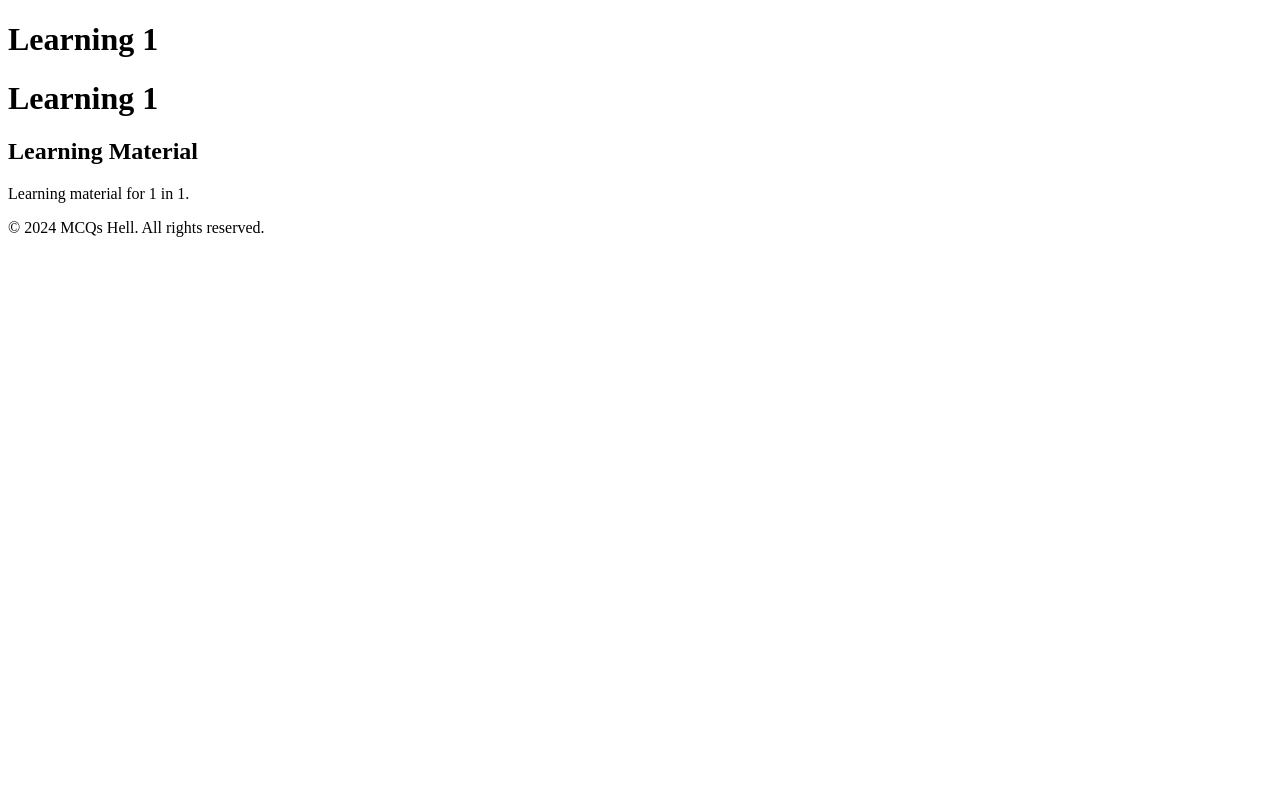
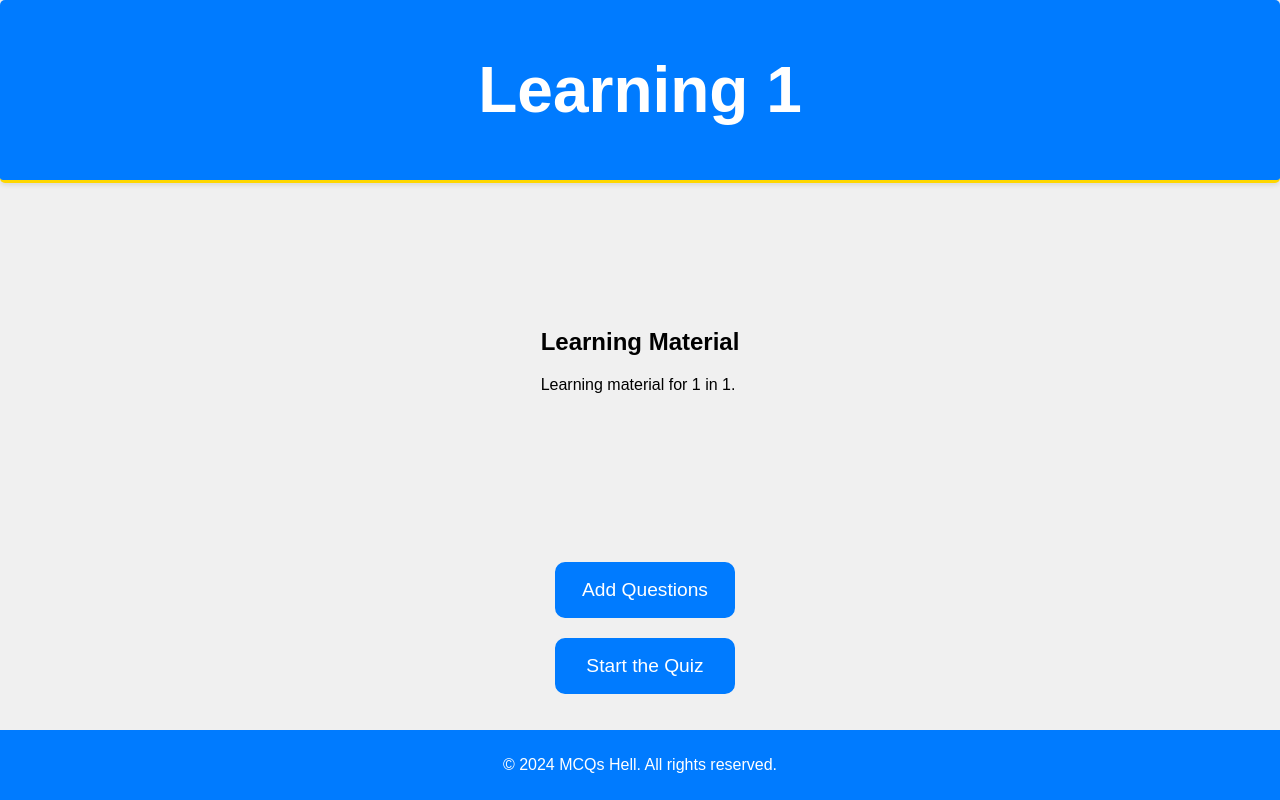
Before and after one commit to chetanmachhi/educational-website, a Flask app: page /1/1 in a window 1280 px wide. Run offline with Flask 3, Linux system fonts and the light colour scheme.

Commit message:
added css style for the home page improved get quiz logic to handle page number still needs an update

```diff
--- a/app.py
+++ b/app.py
@@ -4,24 +4,54 @@ from datetime import datetime
 
 app = Flask(__name__)
 
-# Database connection function
-def get_db_connection():
-    conn = sqlite3.connect('data.db')  # Connect to your SQLite database
-    conn.row_factory = sqlite3.Row  # Allows for accessing columns by name
-    return conn
+@app.route('/')
+def index():
+    subjects = ["Gujarati", "English", "Maths"]
+    return render_template('index.html', header_title="MCQs Hell", subjects=subjects)
 
-# Your existing routes
-#@app.route("//", methods=["GET"])
-#def main():
-#    return render_template("index.html")
+@app.route('/<subject>')
+def subject_page(subject):
 
-#@app.route("/gujarati", methods=["GET"])
-#def gujarati():
- #   return render_template("gujarati/index_gujarati.html")
+    topics = {
+        "gujarati": ["Samas", "Alankar", "Chhand"],
+        "english": ["Grammar", "Literature", "Comprehension"],
+        "maths": ["Algebra", "Geometry", "Calculus"]
+                }
 
-#@app.route("/gujarati/samas", methods=["GET"])
-#def samas():
-#    return render_template("gujarati/samas/samas_index.html")
+    topic_list = topics.get(subject.lower(), [])
+    return render_template('subject.html',
+                           title=f"{subject.capitalize()} Topics",
+                           header_title=f"{subject.capitalize()} MCQs",
+                           topics=topic_list,
+                           subject=subject.lower())
+
+# Route for a topic page
+@app.route('/<subject>/<topic>')
+def topic_page(subject, topic):
+    subtopics = {
+        "samas": ["Subtopic1", "Subtopic2"],
+        "alankar": ["Subtopic3", "Subtopic4"],
+        "chhand": ["Subtopic5", "Subtopic6"]
+    }
+
+    # Check if the topic has subtopics
+    subtopic_list = subtopics.get(topic.lower(), [])
+
+    if subtopic_list:
+        return render_template('topic.html',
+                               title=f"{topic.capitalize()} - {subject.capitalize()}",
+                               header_title=f"{topic.capitalize()} Subtopics",
+                               subtopics=subtopic_list,
+                               subject=subject.lower(),
+                               topic=topic)
+    else:
+        learning_material = f"Learning material for {topic} in {subject}."
+        return render_template('learning.html',
+                               title=f"{topic.capitalize()} - {subject.capitalize()}",
+                               header_title=f"Learning {topic.capitalize()}",
+                               content=learning_material,
+                               subject=subject.lower(),
+                               topic=topic)
 
 @app.route('/add_question', methods=['GET', 'POST'])
 def add_question():
@@ -128,9 +158,8 @@ def get_quiz(subject=None, topic=None, subtopic=None):
     offset = (page - 1) * limit
 
     conn = get_db_connection()
-    print('subject:',subject,'topic:', topic,'subtopic:', subtopic)
+
     if subject is None:
-        # Scenario 4: No subject, topic, or subtopic (show all questions)
         questions = conn.execute('''
             SELECT id, question, option1, option2, option3, answer
             FROM questions
@@ -140,7 +169,6 @@ def get_quiz(subject=None, topic=None, subtopic=None):
         total_questions = conn.execute('SELECT COUNT(*) FROM questions').fetchone()[0]
 
     elif topic is None:
-        # Scenario 1: Only subject (show all questions for the subject)
         questions = conn.execute('''
             SELECT id, question, option1, option2, option3, answer
             FROM questions
@@ -151,7 +179,6 @@ def get_quiz(subject=None, topic=None, subtopic=None):
         total_questions = conn.execute('SELECT COUNT(*) FROM questions WHERE subject_id = (SELECT id FROM subjects WHERE subject_name = ?) ', (subject,)).fetchone()[0]
 
     elif subtopic is None:
-        # Scenario 2: Subject and topic (show questions for the topic)
         questions = conn.execute('''
             SELECT id, question, option1, option2, option3, answer
             FROM questions
@@ -163,7 +190,6 @@ def get_quiz(subject=None, topic=None, subtopic=None):
         total_questions = conn.execute('SELECT COUNT(*) FROM questions WHERE subject_id = (SELECT id FROM subjects WHERE LOWER(subject_name) = ?) AND topic_id = (SELECT id FROM topics WHERE LOWER(topic_name) = ?)', (subject, topic)).fetchone()[0]
 
     else:
-        # Scenario 3: Subject, topic, and subtopic (show questions for the subtopic)
         questions = conn.execute('''
             SELECT id, question, option1, option2, option3, answer
             FROM questions
@@ -176,75 +202,19 @@ def get_quiz(subject=None, topic=None, subtopic=None):
         total_questions = conn.execute('SELECT COUNT(*) FROM questions WHERE subject_id = (SELECT id FROM subjects WHERE subject_name = ?) AND topic_id = (SELECT id FROM topics WHERE topic_name = ?) AND subtopic_id = (SELECT id FROM subtopics WHERE subtopic_name = ?)', (subject, topic, subtopic)).fetchone()[0]
 
     conn.close()
-    print('questions:', questions, 'current_page:', page, 'total_questions:', total_questions)
 
-    return render_template("quiz.html", questions=questions, current_page=page, total_questions=total_questions)
+    total_pages = (total_questions + limit - 1) // limit
 
+    if page > total_pages and total_pages > 0:
+        page = total_pages
+        offset = (page - 1) * limit
+        questions = conn.execute('''
+            SELECT id, question, option1, option2, option3, answer
+            FROM questions
+            LIMIT ? OFFSET ?
+        ''', (limit, offset)).fetchall()
 
-#if __name__ == "__main__":
- #   app.run(debug=True, host="0.0.0.0", port=5000)
-
-
-
-
-
-
-
-
-
-
-
-@app.route('/')
-def index():
-
-    subjects = ["Gujarati", "English", "Maths"]
-    return render_template('index.html', header_title="MCQs Hell", subjects=subjects)
-
-
-@app.route('/<subject>')
-def subject_page(subject):
-
-    topics = {
-        "gujarati": ["Samas", "Alankar", "Chhand"],
-        "english": ["Grammar", "Literature", "Comprehension"],
-        "maths": ["Algebra", "Geometry", "Calculus"]
-                }
-
-    topic_list = topics.get(subject.lower(), [])
-    return render_template('subject.html',
-                           title=f"{subject.capitalize()} Topics",
-                           header_title=f"{subject.capitalize()} MCQs",
-                           topics=topic_list,
-                           subject=subject.lower())
-
-# Route for a topic page
-@app.route('/<subject>/<topic>')
-def topic_page(subject, topic):
-    subtopics = {
-        "samas": ["Subtopic1", "Subtopic2"],
-        "alankar": ["Subtopic3", "Subtopic4"],
-        "chhand": ["Subtopic5", "Subtopic6"]
-    }
-
-    # Check if the topic has subtopics
-    subtopic_list = subtopics.get(topic.lower(), [])
-
-    if subtopic_list:
-        return render_template('topic.html',
-                               title=f"{topic.capitalize()} - {subject.capitalize()}",
-                               header_title=f"{topic.capitalize()} Subtopics",
-                               subtopics=subtopic_list,
-                               subject=subject.lower(),
-                               topic=topic)
-    else:
-        learning_material = f"Learning material for {topic} in {subject}."
-        return render_template('learning.html',
-                               title=f"{topic.capitalize()} - {subject.capitalize()}",
-                               header_title=f"Learning {topic.capitalize()}",
-                               content=learning_material,
-                               subject=subject.lower(),
-                               topic=topic)
-
+    return render_template("quiz.html", questions=questions, current_page=page, total_questions=total_questions, total_pages=total_pages)
 
 if __name__ == "__main__":
     app.run(debug=True, host="0.0.0.0", port=5000)
--- /dev/null
+++ b/static/home.css
@@ -0,0 +1,92 @@
+/* General body styling */
+body {
+    background-color: #f0f0f0;
+    margin: 0;
+    padding: 0;
+    font-family: Arial, sans-serif;
+    display: flex;
+    flex-direction: column;
+    min-height: 100vh; /* Full height of the viewport */
+}
+
+/* Centering the topics/subtopics and making them responsive */
+nav {
+    display: flex; /* Enable flex for nav */
+    justify-content: center; /* Center align the nav */
+    margin: 20px 0; /* Add margin for breathing room */
+}
+
+nav ul {
+    display: flex;
+    flex-direction: column; /* Align buttons vertically */
+    align-items: center; /* Center the buttons */
+    gap: 20px; /* Space between the buttons */
+    padding: 0; /* Remove default list padding */
+}
+
+/* Navigation list item */
+nav li {
+    list-style-type: none; /* Remove bullet points */
+    width: 100%; /* Take full width */
+}
+
+/* Navigation links */
+nav a {
+    display: block;
+    padding: 15px 20px;
+    font-size: 1.2rem; /* Readable font size */
+    background-color: #007BFF; /* Button color */
+    color: white;
+    text-align: center;
+    text-decoration: none; /* Remove underline from links */
+    border: 2px solid #007BFF; /* Add a border */
+    border-radius: 10px; /* Rounded corners for buttons */
+    transition: background-color 0.3s, transform 0.2s; /* Smooth transition for hover effects */
+    width: 80%; /* Make buttons a bit narrower */
+    margin: 0 auto; /* Center the button */
+}
+
+/* Hover effect for the buttons */
+nav a:hover {
+    background-color: rgba(0, 173, 255, 0.8); /* Slightly lighter blue on hover */
+    transform: scale(1.05); /* Scale the button slightly on hover */
+    border: 2px solid white; /* White border on hover */
+}
+
+/* Responsive adjustments for topic/subtopic buttons */
+@media (max-width: 500px) {
+    nav a {
+        width: 90%; /* Make buttons wider on small screens */
+    }
+}
+
+/* Header styling */
+header {
+    background-color: #007BFF; /* Header background color */
+    color: white; /* Text color */
+    padding: 10px; /* Increased padding for more space */
+    text-align: center; /* Center the text */
+    font-size: 2rem; /* Larger font size for better readability */
+    box-shadow: 0 2px 5px rgba(0, 0, 0, 0.1); /* Shadow effect for depth */
+    border-bottom: 3px solid #FFD700; /* Gold bottom border for distinction */
+    margin-bottom: 10px; /* Space between header and content */
+    border-radius: 5px; /* Slight rounding of corners */
+}
+
+/* Footer styling */
+footer {
+    text-align: center;
+    padding: 10px;
+    background-color: #007BFF;
+    color: white;
+    margin-top: auto; /* Ensure footer stays at the bottom of the page, but not fixed */
+}
+
+/* Keep the main content centered vertically */
+main {
+    flex-grow: 1; /* Make main content take up available space */
+    display: flex;
+    flex-direction: column;
+    justify-content: center;
+    align-items: center;
+}
--- a/templates/base.html
+++ b/templates/base.html
@@ -4,6 +4,7 @@
     <meta charset="UTF-8">
     <meta name="viewport" content="width=device-width, initial-scale=1.0">
     <title>{{ title }}</title>
+    <link rel="stylesheet" href="{{ url_for('static', filename='home.css') }}">
 </head>
 <body>
     <header>
@@ -15,6 +16,13 @@
         {% endblock %}
     </main>
 
+    <nav>
+        <ul>
+            <li><a href="{{ url_for('add_question') }}">Add Questions</a></li> <!-- Static link -->
+            <li><a href="{{ url_for('quiz') }}">Start the Quiz</a></li> <!-- Static link -->
+        </ul>
+    </nav>
+
     <footer>
         <p>&copy; 2024 MCQs Hell. All rights reserved.</p>
     </footer>
--- a/templates/learning.html
+++ b/templates/learning.html
@@ -1,9 +1,6 @@
 {% extends "base.html" %}
 
 {% block content %}
-<header>
-    <h1>{{ header_title }}</h1>
-</header>
 
 <main>
     <section>
```
Also changed, not shown: templates/00index.html (deleted, +0 -34 lines), static/style.css (line endings or trailing spaces).
